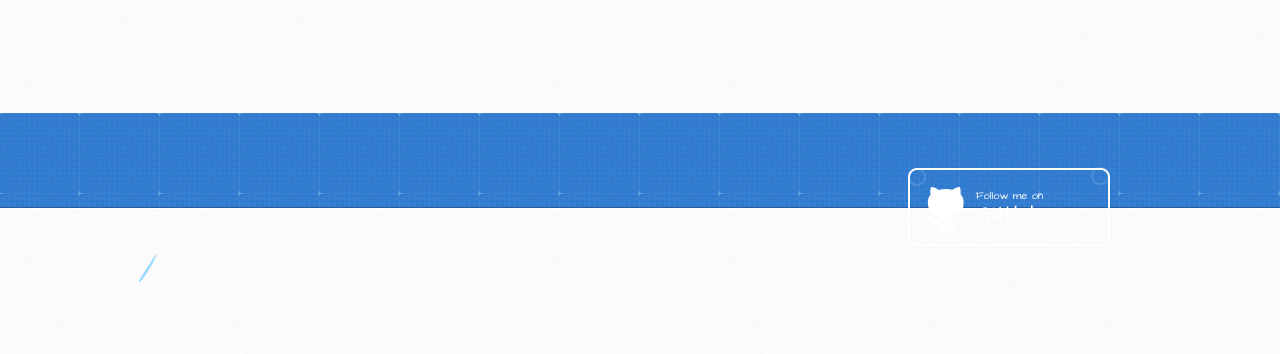
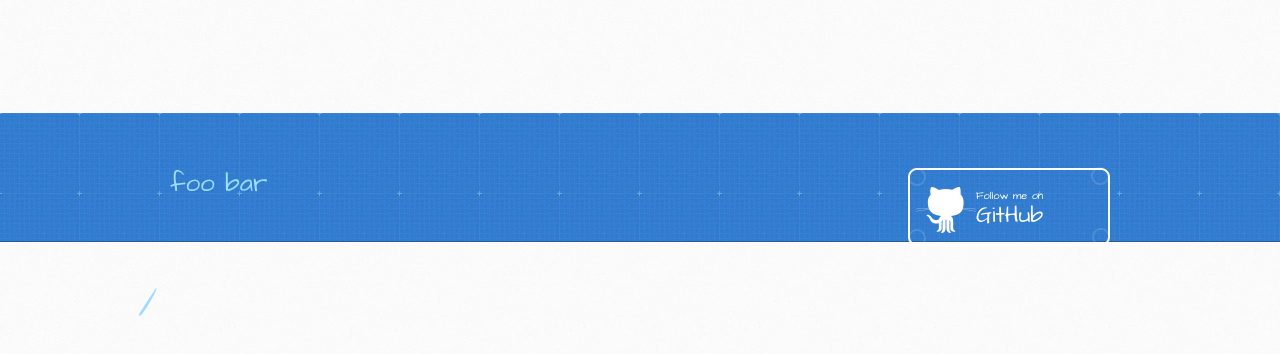
Before and after one commit to kguja/kguja.github.com, a plain HTML site: page index.html in a window 1280 px wide. Drawn offline with Linux system fonts and the light colour scheme.

Commit message:
Update index.html

```diff
--- a/index.html
+++ b/index.html
@@ -27,7 +27,7 @@
 
         <h1><!-- placeholder --></h1>
 
-        <h2><!-- placeholder --></h2>
+        <h2><!-- placeholder -->foo bar</h2>
         <a href="https://github.com/kguja" class="button"><small>Follow me on</small> GitHub</a>
       </div>
     </header>
```
